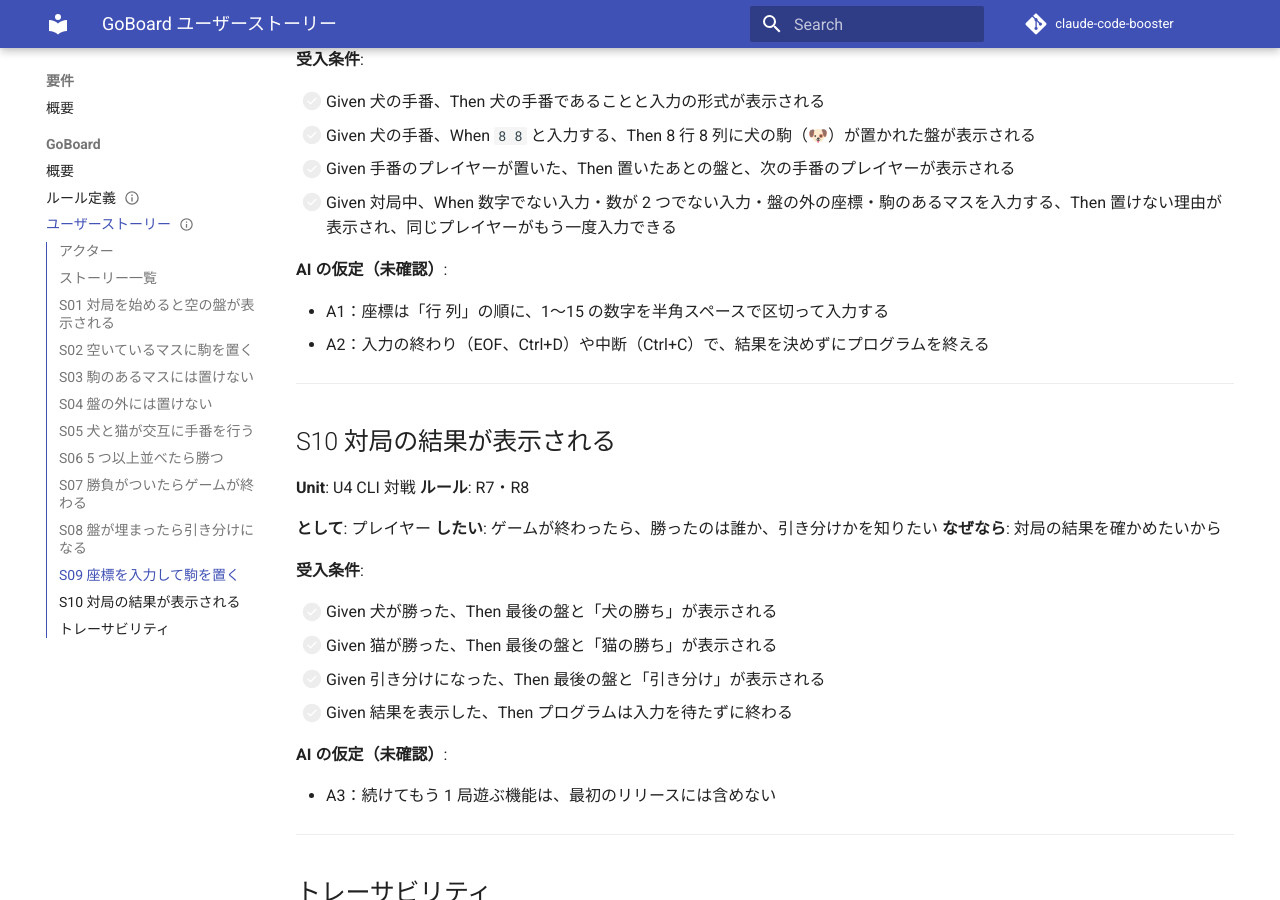
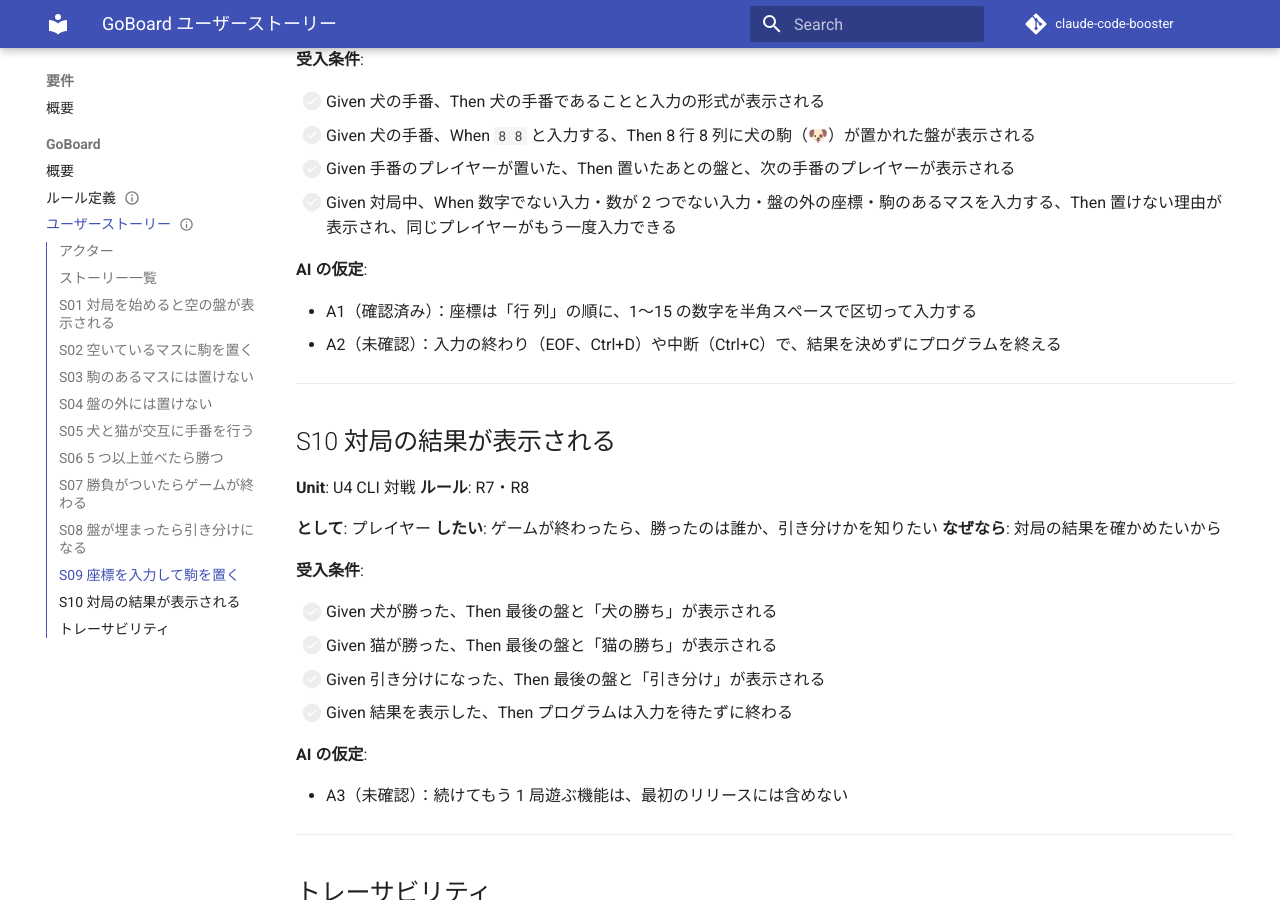
Before and after one commit to k2works/sdd-handson-go-board, an MkDocs documentation site: the page built from docs/requirements/goboard/ユーザーストーリー.md, in a window 1280 px wide and 900 px high, scrolled down 4722 px. Built offline with MkDocs 1.6.1 and Material for MkDocs 9.7.7, drawn with Linux system fonts in a browser that asks for light colours; comment, search, counter and statistics services are not loaded.

Commit message:
feat(goboard): Bolt 1 ステップ 1 として Go モジュールの骨組みを追加
- apps/goboard に Go モジュールを作成（A4）
- ルールを表す internal/game（U1〜U3）と、表示・入力を扱う internal/cli（U4）を分離
- 起動点 cmd/goboard を追加
- ルール定義に human:kakimomokuri の検証を記録し、仮定 A1・A4 を確認済みに更新

Co-Authored-By: Claude Opus 5.5 <noreply@anthropic.com>
Claude-Session: https://claude.ai/code/session_01XJaVhfJBdX23SdHKwk7Dje

```diff
--- a/docs/requirements/goboard/ユーザーストーリー.md
+++ b/docs/requirements/goboard/ユーザーストーリー.md
@@ -204,10 +204,10 @@ Unit の定義は [GoBoard リリース計画](../../development/goboard/release
 - [ ] Given 手番のプレイヤーが置いた、Then 置いたあとの盤と、次の手番のプレイヤーが表示される
 - [ ] Given 対局中、When 数字でない入力・数が 2 つでない入力・盤の外の座標・駒のあるマスを入力する、Then 置けない理由が表示され、同じプレイヤーがもう一度入力できる
 
-**AI の仮定（未確認）**:
+**AI の仮定**:
 
-- A1：座標は「行 列」の順に、1〜15 の数字を半角スペースで区切って入力する
-- A2：入力の終わり（EOF、Ctrl+D）や中断（Ctrl+C）で、結果を決めずにプログラムを終える
+- A1（確認済み）：座標は「行 列」の順に、1〜15 の数字を半角スペースで区切って入力する
+- A2（未確認）：入力の終わり（EOF、Ctrl+D）や中断（Ctrl+C）で、結果を決めずにプログラムを終える
 
 ---
 
@@ -227,9 +227,9 @@ Unit の定義は [GoBoard リリース計画](../../development/goboard/release
 - [ ] Given 引き分けになった、Then 最後の盤と「引き分け」が表示される
 - [ ] Given 結果を表示した、Then プログラムは入力を待たずに終わる
 
-**AI の仮定（未確認）**:
+**AI の仮定**:
 
-- A3：続けてもう 1 局遊ぶ機能は、最初のリリースには含めない
+- A3（未確認）：続けてもう 1 局遊ぶ機能は、最初のリリースには含めない
 
 ---
 
```
Also changed, not shown: docs/development/goboard/bolt_1_plan.md (+3 -3 lines), docs/development/goboard/index.md (+1 -1 lines), docs/development/goboard/release_plan.md (+4 -4 lines), docs/log.md (+1 -0 lines), docs/requirements/goboard/ルール定義.md (+3 -1 lines), 4 other files.
